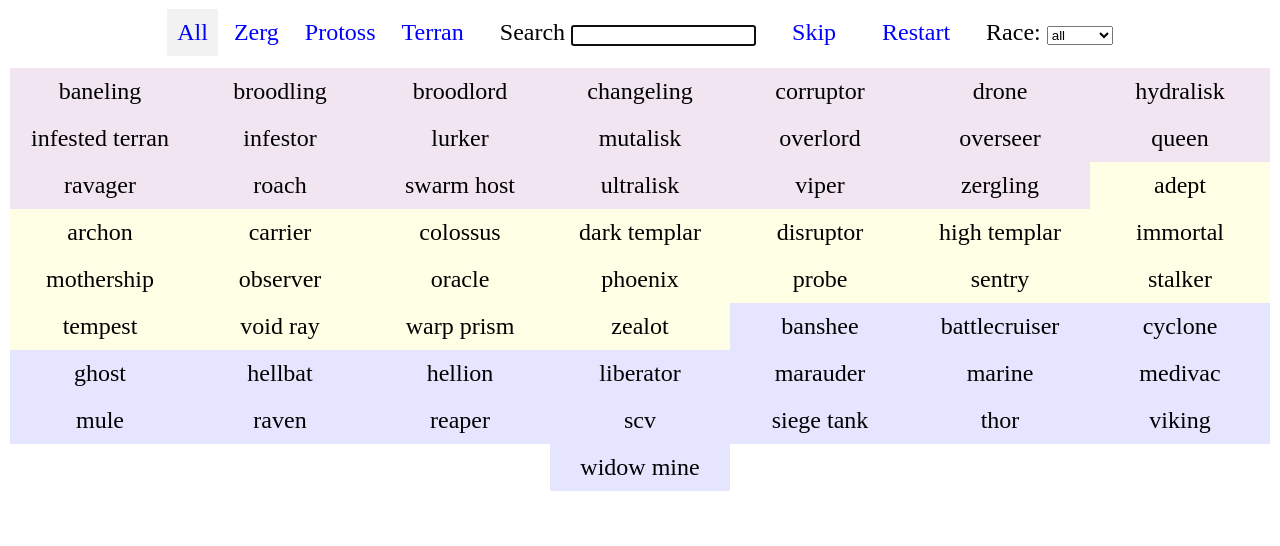
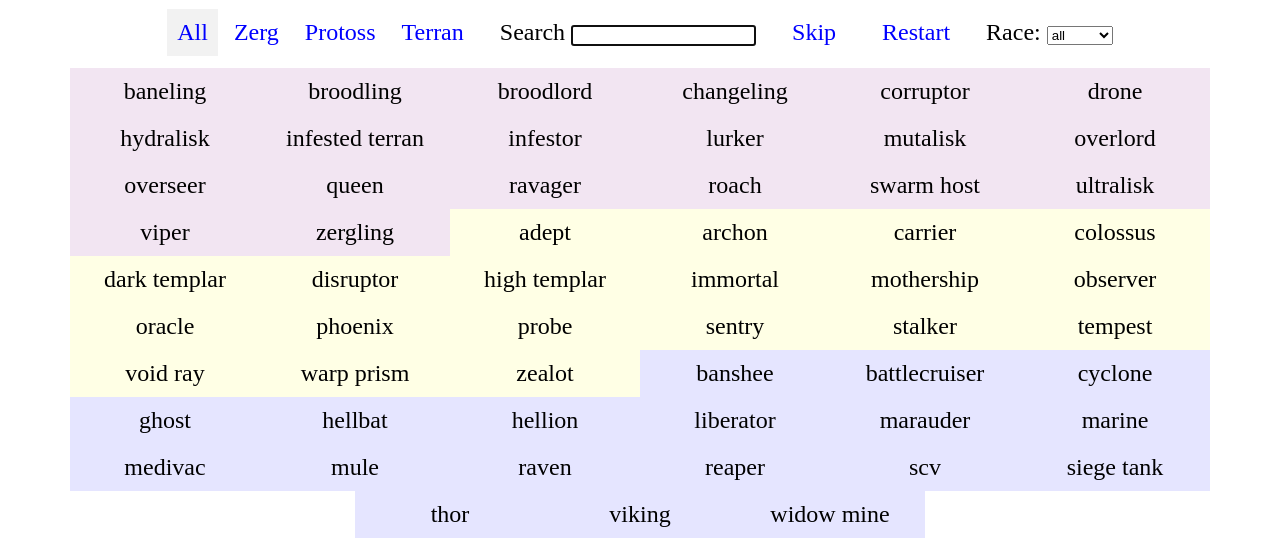
Before and after one commit to noobiept/sc_guess_unit, a browser extension: page index.html in a window 1280 px wide. Shown: the part 275-821 px from the top of the page. Before the commit the page ends 800 px from the top, so only its background shows below. Drawn offline with Linux system fonts and the light colour scheme.

Commit message:
- update build dependencies - update build script - fix small css issue with not enough width for a unit element in the list

```diff
--- a/style.css
+++ b/style.css
@@ -14,8 +14,8 @@
 .List li
     {
     display: inline-block;
-    width: 140px;
-    padding: 10px 20px;
+    width: 160px;
+    padding: 10px 15px;
     cursor: pointer;
     }
 
```
Also changed, not shown: build/Gruntfile.js, build/package.json.
